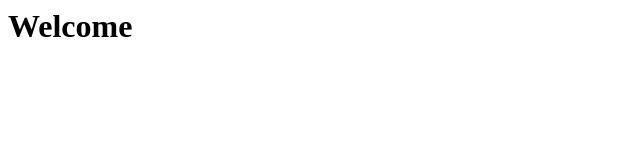
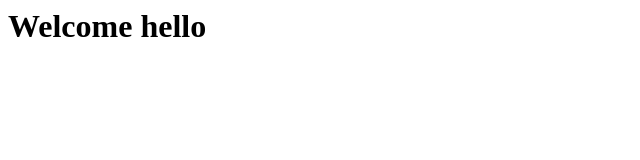
Before and after one commit to makwanakishan/kishan, a plain HTML site: page index.html in a window 1280 px wide. Shown: the whole page, without its empty margins (0-640 px from the left). Drawn offline with Linux system fonts and the light colour scheme.

Commit message:
Last update

```diff
--- a/index.html
+++ b/index.html
@@ -1,7 +1,7 @@
 <html>
 
 <body>
-	<h1>Welcome</h1>
+	<h1>Welcome  hello</h1>
 </body>
 
 </html>
```
